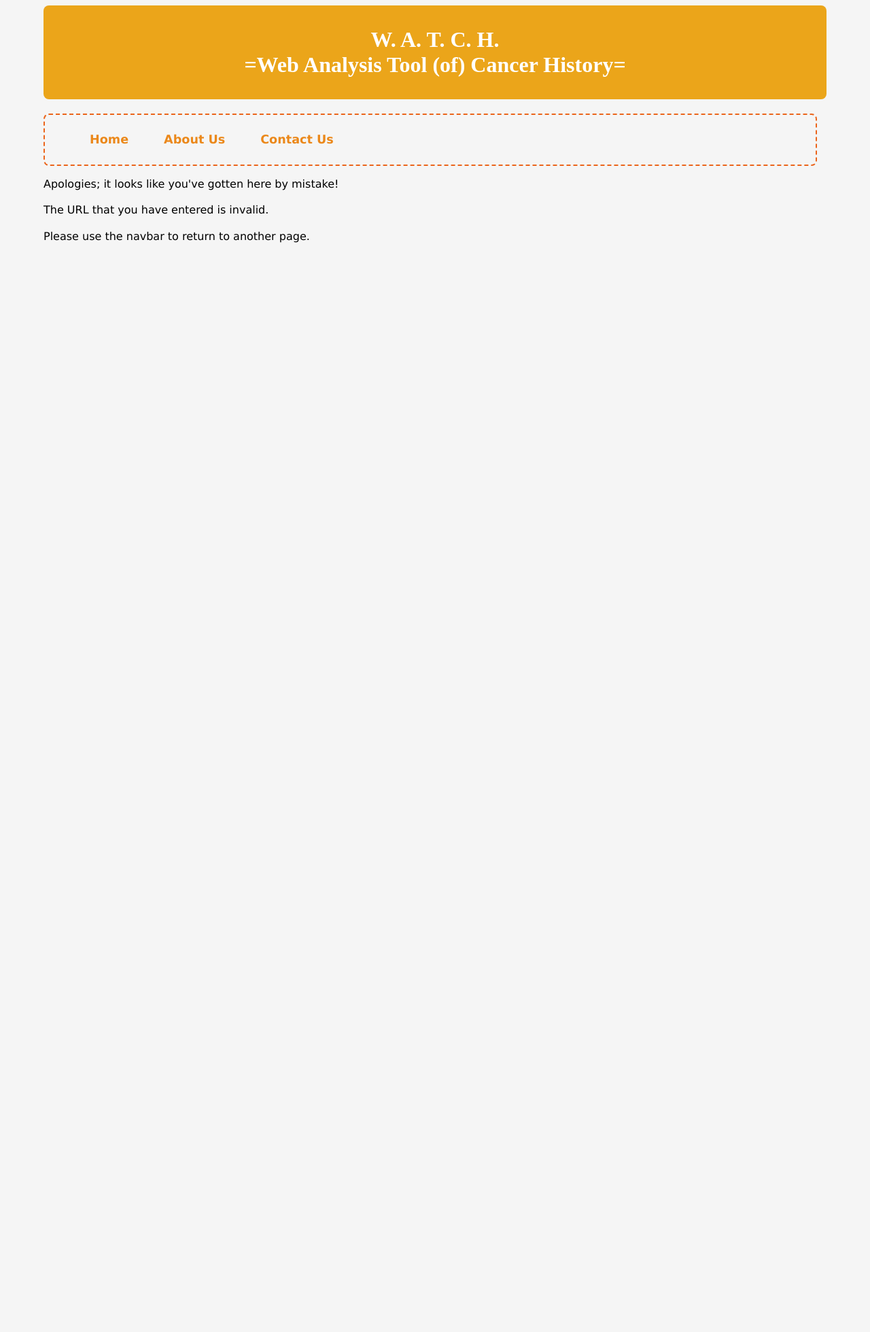
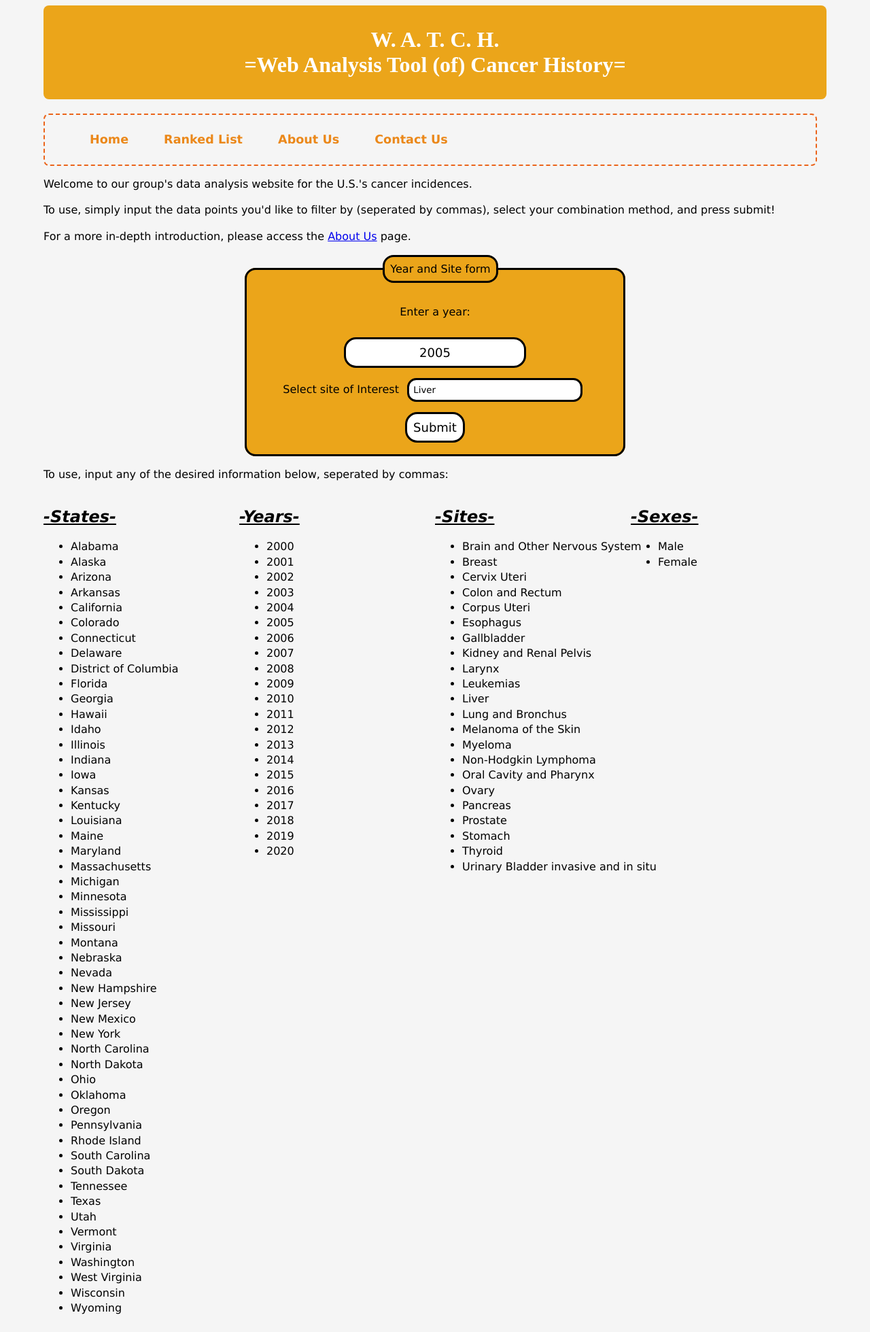
Before and after one commit to CS257-F23/team-project-b, a Flask app: page /yearandsite in a window 1280 px wide. Shown: the whole page at 68% size. Before the commit the page ends 357 px from the top, so only its background shows below. Run offline with Flask 3, Linux system fonts and the light colour scheme.

Commit message:
added the top 10 functionality to the site

```diff
--- a/app.py
+++ b/app.py
@@ -267,6 +267,24 @@ def plot_png(category, top_bracket):
     FigureCanvas(fig).print_png(output)
     return Response(output.getvalue(), mimetype='image/png')
 
+@app.route('/yearandsite')
+def state_and_site_form():
+    return render_template("year_and_site.html",title="year and Site form")
+
+@app.route('/rankedLists', methods = ["GET","POST"])
+def display_ranked_List():
+    if request.method == "POST":
+        target_year = request.form["year_for_ranked"]
+        target_site = request.form["site_for_ranked"]
+    elif request.method == "GET":
+        target_year = request.args["year_for_ranked"]
+        target_site = request.args["site_for_ranked"]
+
+    top_10_lists = dataset.get_top_ten_from_year_and_leading_site(target_year,target_site)
+    female_list = top_10_lists["Female top ten list"]
+    male_list = top_10_lists["Male top ten list"]
+    return render_template("top_10_page.html",title = "State and Site display",year_choice = target_year, site_choice = target_site, flist = female_list, mlist = male_list)
+
 
 @app.route('/about')
 def about_us():
--- a/templates/base.html
+++ b/templates/base.html
@@ -10,6 +10,7 @@
             <nav>
                 <ul>
                     <li><a href="/">Home</a></li>
+                    <li><a href="/yearandsite">Ranked List</a></li>
                     <li><a href="/about">About Us</a></li>
                     <li><a href="/contact">Contact Us</a></li>
                 </ul>
--- /dev/null
+++ b/templates/year_and_site.html
@@ -0,0 +1,65 @@
+{% extends 'base.html' %}
+<html>
+    {% block content %}
+        <p>Welcome to our group's data analysis website for the U.S.'s cancer incidences.</p>
+        <p>To use, simply input the data points you'd like to filter by (seperated by commas), select your combination method, and press submit!</p>
+        <p>For a more in-depth introduction, please access the <a href="/about">About Us</a> page.</p>
+        <form action = "rankedLists" method = "post">
+            <fieldset>
+                <legend>Year and Site form</legend>
+
+                <p><label for="year">Enter a year:</label></p>
+                <textarea id= "year_for_ranked" name="year_for_ranked" rows="1" cols="25" placeholder="Enter a year here..." required>2005</textarea>
+                <br>
+
+                <label for="select site">Select site of Interest </label>
+                <select name="site_for_ranked" id="site_for_ranked">
+                    <option value="Liver" selected>Liver</option>
+                    {%for site in (['Brain and Other Nervous System', 'Breast', 'Cervix Uteri', 'Colon and Rectum', 'Corpus Uteri', 'Esophagus', 'Gallbladder', 'Kidney and Renal Pelvis', 'Larynx', 'Leukemias', 'Liver', 'Lung and Bronchus', 'Melanoma of the Skin', 'Myeloma', 'Non-Hodgkin Lymphoma', 'Oral Cavity and Pharynx', 'Ovary', 'Pancreas', 'Prostate', 'Stomach', 'Thyroid', 'Urinary Bladder invasive and in situ'])%}
+                    <option value="{{site}}">{{site}}</option>
+                    {%endfor%}
+                </select>
+                <label for="top bracket"> </label>
+                <br>
+                <input type="submit" value="Submit">
+
+
+            </fieldset>
+        </form>
+        <p>To use, input any of the desired information below, seperated by commas:</p>
+        <div class="row">
+            <div class="column">
+                <h2 class="category">-States-</h2>
+                <ul>
+                    {% for site in (['Alabama', 'Alaska', 'Arizona', 'Arkansas', 'California', 'Colorado', 'Connecticut', 'Delaware', 'District of Columbia', 'Florida', 'Georgia', 'Hawaii', 'Idaho', 'Illinois', 'Indiana', 'Iowa', 'Kansas', 'Kentucky', 'Louisiana', 'Maine', 'Maryland', 'Massachusetts', 'Michigan', 'Minnesota', 'Mississippi', 'Missouri', 'Montana', 'Nebraska', 'Nevada', 'New Hampshire', 'New Jersey', 'New Mexico', 'New York', 'North Carolina', 'North Dakota', 'Ohio', 'Oklahoma', 'Oregon', 'Pennsylvania', 'Rhode Island', 'South Carolina', 'South Dakota', 'Tennessee', 'Texas', 'Utah', 'Vermont', 'Virginia', 'Washington', 'West Virginia', 'Wisconsin', 'Wyoming']) :%}
+                    <li class="filter_data">{{site}}</li>
+                    {% endfor %}
+                </ul>
+            </div>
+            <div class="column">
+                <h2 class="category">-Years-</h2>
+                <ul>
+                    {% for year in (range(2000,2021)):%}
+                    <li class="filter_data">{{year}}</li>
+                    {% endfor %}
+                </ul>
+            </div>
+            <div class="column">
+                <h2 class="category">-Sites-</h2>
+                <ul>
+                    {% for site in (['Brain and Other Nervous System', 'Breast', 'Cervix Uteri', 'Colon and Rectum', 'Corpus Uteri', 'Esophagus', 'Gallbladder', 'Kidney and Renal Pelvis', 'Larynx', 'Leukemias', 'Liver', 'Lung and Bronchus', 'Melanoma of the Skin', 'Myeloma', 'Non-Hodgkin Lymphoma', 'Oral Cavity and Pharynx', 'Ovary', 'Pancreas', 'Prostate', 'Stomach', 'Thyroid', 'Urinary Bladder invasive and in situ']) :%}
+                    <li class="filter_data">{{site}}</li>
+                    {% endfor %}
+                </ul>
+            </div>
+            <div class="column">
+                <h2 class="category">-Sexes-</h2>
+                <ul>
+                    <li class="filter_data">Male</li>
+                    <li class="filter_data">Female</li>
+                </ul>
+            </div>
+        </div>
+    </body>
+    {% endblock %}
+</html>
```
Also changed, not shown: ProductionCode/cancerDataset_obj.py (+4 -3 lines), templates/top_10_page.html (added, +30 -0 lines).
